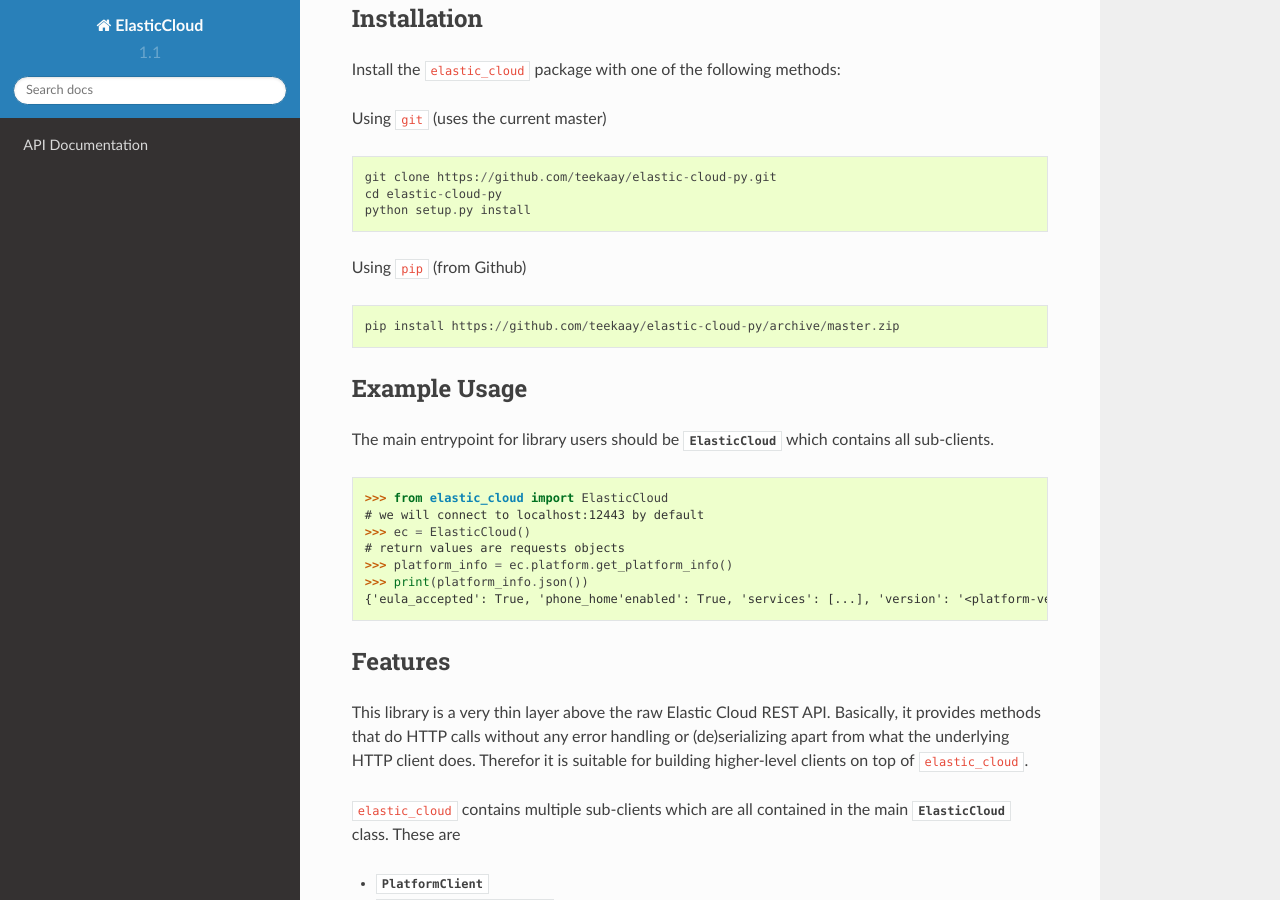
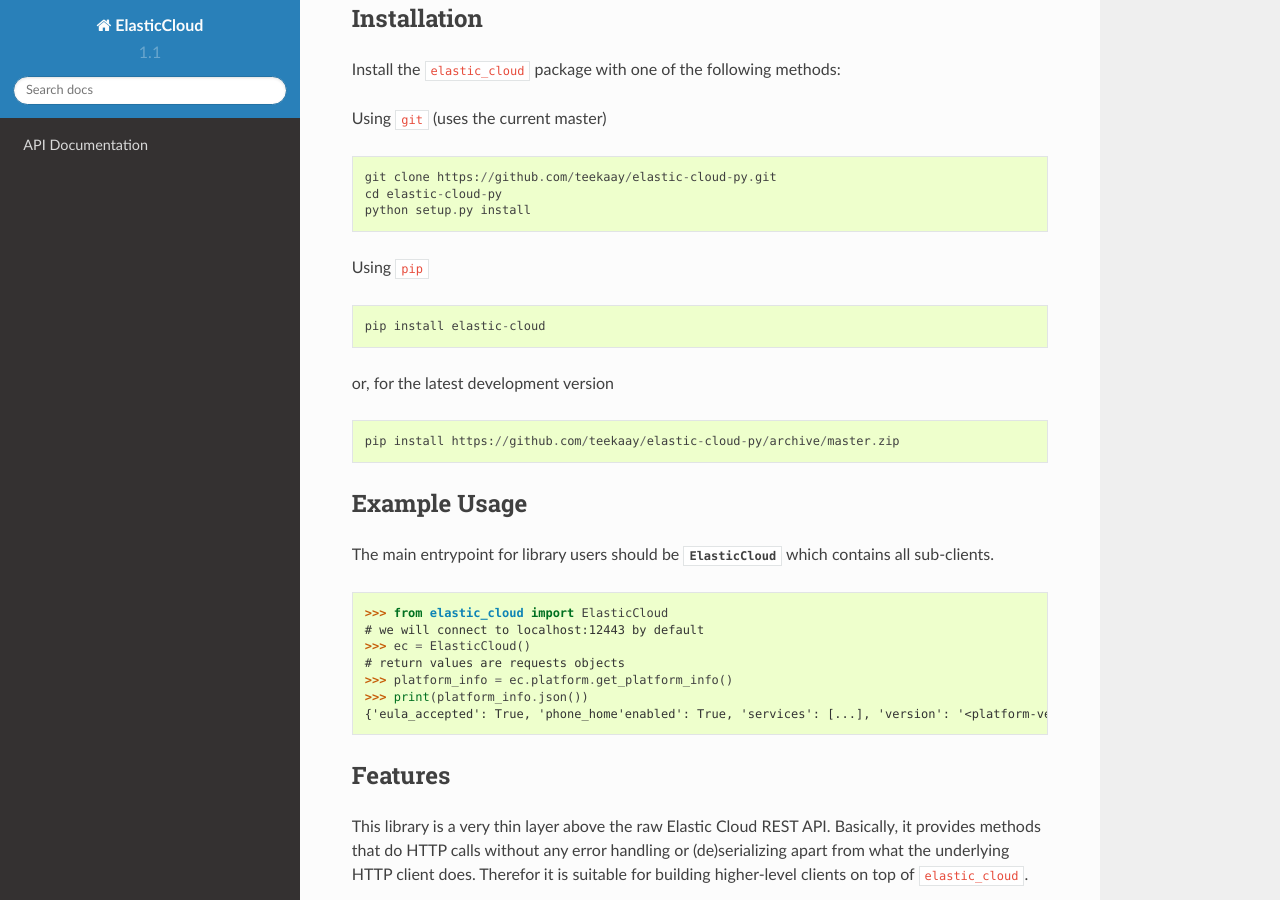
Before and after one commit to teekaay/elastic-cloud-py, a Sphinx documentation site: the page built from docs/index.rst, in a window 1280 px wide and 900 px high, scrolled down 1075 px. Built offline with Sphinx 7.4.7 and the Read the Docs theme 2.0.0, drawn with Linux system fonts in a browser that asks for light colours.

Commit message:
docs(*): add instructions for installing from pypi

```diff
--- a/docs/index.rst
+++ b/docs/index.rst
@@ -55,7 +55,13 @@
     cd elastic-cloud-py
     python setup.py install
 
-Using ``pip`` (from Github)
+Using ``pip``
+
+::
+
+    pip install elastic-cloud
+
+or, for the latest development version
 
 ::
 
```
